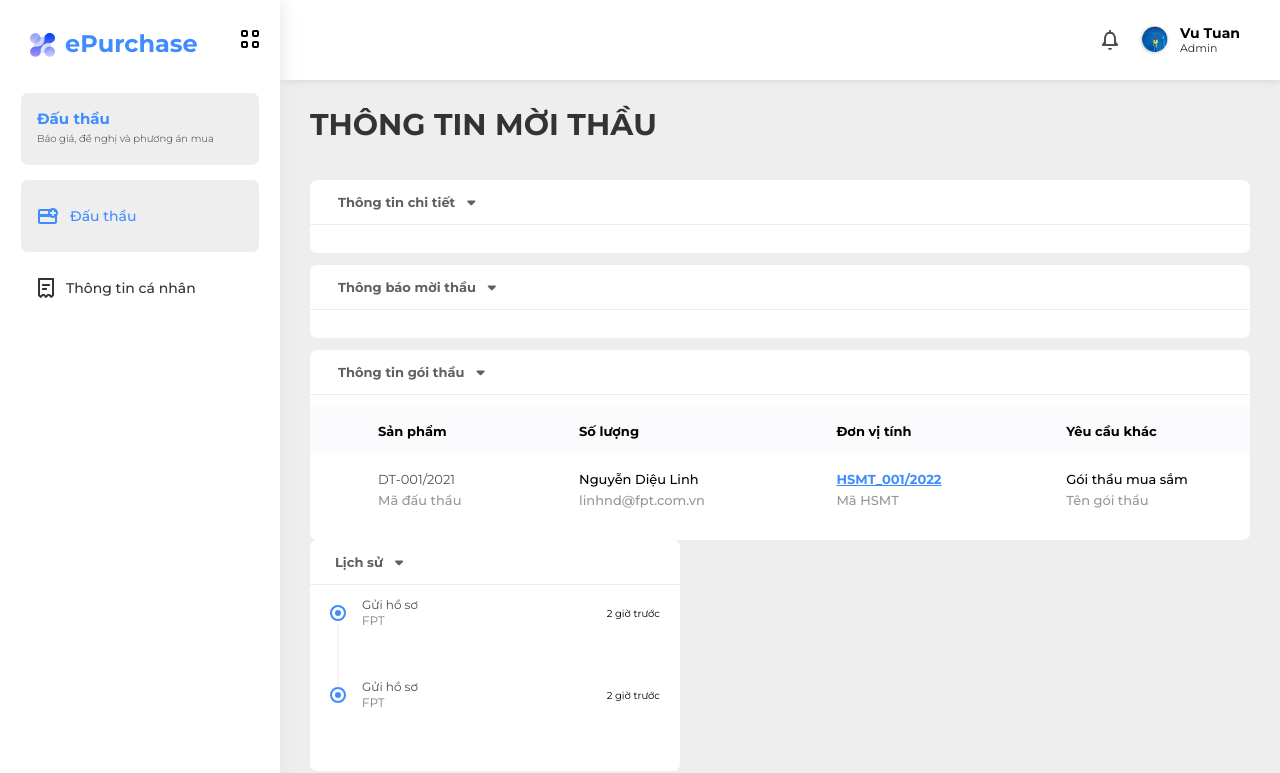
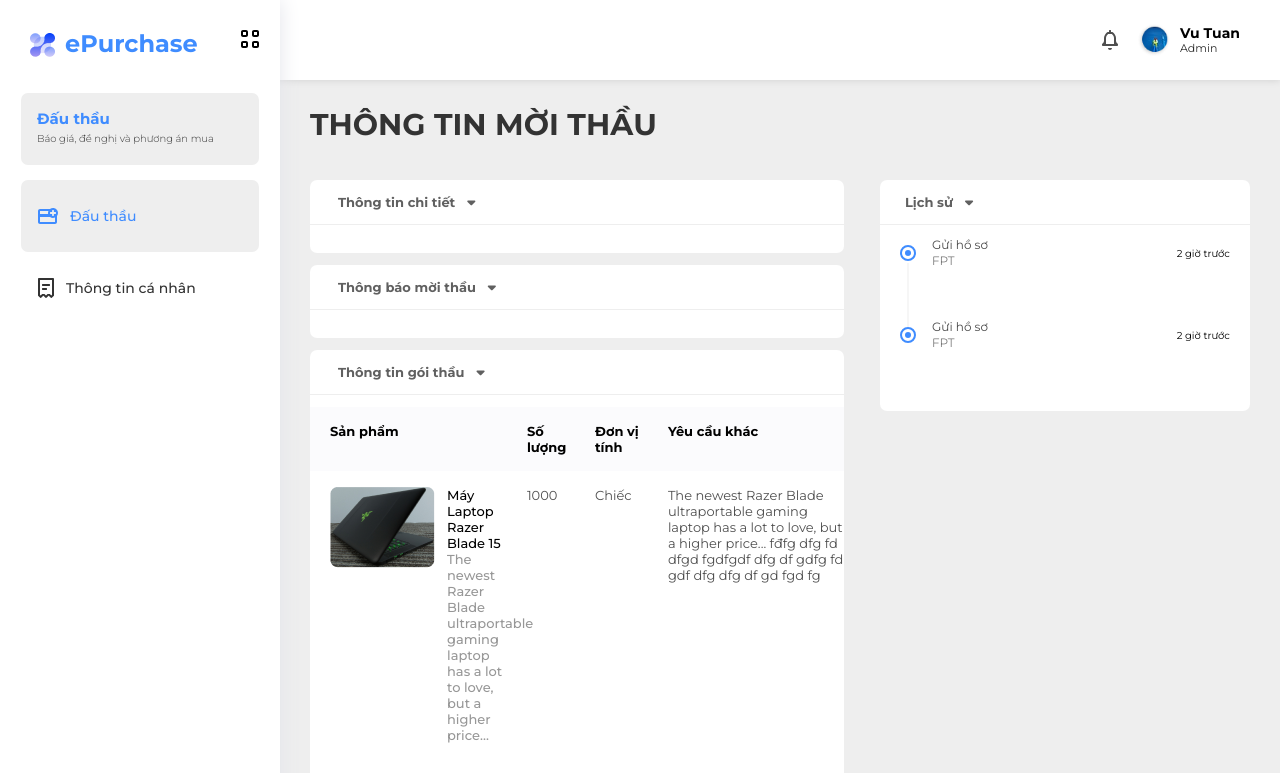
Before and after one commit to minhtaivo235/dauthau, a React (Create React App) app: page /nophoso in a window 1280 px wide. Shown: the top 773 px of the page. Built offline with nearby package versions, Linux system fonts and the light colour scheme.

Commit message:
infoPackage - done

```diff
--- a/src/App.scss
+++ b/src/App.scss
@@ -68,75 +68,3 @@
 .pb-2 {
   padding-bottom: 16px;
 }
-.table {
-  width: 100%;
-  &>thead {
-    background-color: rgba(245, 245, 250, 0.4);
-    th {
-      font-weight: 700;
-      font-size: 1.3rem;
-      line-height: 1.6rem;
-      padding: 16px 0px 16px 68px;
-      text-align: start;
-    }
-  }
-  &>tbody {
-    td {
-      font-weight: 500;
-      font-size: 13px;
-      line-height: 16px;
-      padding: 16px 0px 16px 68px;
-      position: relative;
-      div:first-child {
-        margin-bottom: 5px;
-      }
-      .label-link {
-        cursor: pointer;
-        font-weight: 700;
-        text-decoration: underline;
-        color: $primary-color;
-      }
-      .label-sub-text {
-        color: #979797;
-      }
-      .label-icon {
-        margin-top: 10px;
-        margin-right: 52px;
-        cursor: pointer;
-      }
-      .label-default {
-        font-weight: 400;
-        font-size: 1.3rem;
-        line-height: 1.6rem;
-        color: #4F4F4F;
-      }
-      .label-status {
-        border-radius: 7px;
-        text-align: center;
-        padding: 4px 8px;
-        &-inprogess {
-          color: #35455C;
-          background: linear-gradient(0deg, #F2F4F6, #F2F4F6), #FFFFFF;
-        }
-        &-close {
-          color: #3F8CFF;
-          background: #EFF2FE;
-        }
-        &-open {
-          color: #F48015;
-          background: linear-gradient(0deg, rgba(249, 181, 158, 0.3), rgba(249, 181, 158, 0.3)), #FFFFFF;
-        }
-        &-success {
-          color: #05784F;
-          background: rgba(46, 212, 122, 0.1);
-        }
-      }
-    }
-  }
-  &>:not(:first-child) {
-    border-top: none;
-  }
-  &>:not(caption)>*>* {
-    border: none;
-  }
-}
--- a/src/components/infoPackage/fakeData.js
+++ b/src/components/infoPackage/fakeData.js
@@ -2,25 +2,75 @@
 
 export const datasColumn = [
   {
-    sanPham: {
-      label: "DT-001/2021",
-      type: "default",
-      subLabel: "Mã đấu thầu",
+    1: {
+      label: "Máy Laptop Razer Blade 15",
+      type: "withImage",
+      subLabel:
+        "The newest Razer Blade ultraportable gaming laptop has a lot to love, but a higher price...",
     },
-    soLuong: {
-      label: "Nguyễn Diệu Linh",
-      type: "text",
-      subLabel: "linhnd@fpt.com.vn",
+    2: {
+      label: "1000",
+      type: "",
+      subLabel: "",
     },
-    donViTinh: {
-      label: "HSMT_001/2022",
-      type: "link",
-      subLabel: "Mã HSMT",
+    3: {
+      label: "Chiếc",
+      type: "",
+      subLabel: "",
     },
-    yeuCauKhac: {
-      label: "Gói thầu mua sắm",
-      type: "text",
-      subLabel: "Tên gói thầu",
+    4: {
+      label:
+        "The newest Razer Blade ultraportable gaming laptop has a lot to love, but a higher price... fđfg dfg fd  dfgd fgdfgdf dfg df gdfg fd gdf dfg dfg df gd fgd fg",
+      type: "",
+      subLabel: "",
+    },
+  },
+  {
+    1: {
+      label: "Máy Laptop Razer Blade 15",
+      type: "withImage",
+      subLabel:
+        "The newest Razer Blade ultraportable gaming laptop has a lot to love, but a higher price...",
+    },
+    2: {
+      label: "1000",
+      type: "",
+      subLabel: "",
+    },
+    3: {
+      label: "Chiếc",
+      type: "",
+      subLabel: "",
+    },
+    4: {
+      label:
+        "The newest Razer Blade ultraportable gaming laptop has a lot to love, but a higher price... fđfg dfg fd  dfgd fgdfgdf dfg df gdfg fd gdf dfg dfg df gd fgd fg",
+      type: "",
+      subLabel: "",
+    },
+  },
+  {
+    1: {
+      label: "Máy Laptop Razer Blade 15",
+      type: "withImage",
+      subLabel:
+        "The newest Razer Blade ultraportable gaming laptop has a lot to love, but a higher price...",
+    },
+    2: {
+      label: "1000",
+      type: "",
+      subLabel: "",
+    },
+    3: {
+      label: "Chiếc",
+      type: "",
+      subLabel: "",
+    },
+    4: {
+      label:
+        "The newest Razer Blade ultraportable gaming laptop has a lot to love, but a higher price... fđfg dfg fd  dfgd fgdfgdf dfg df gdfg fd gdf dfg dfg df gd fgd fg",
+      type: "",
+      subLabel: "",
     },
   },
 ];
--- a/src/components/table/table.scss
+++ b/src/components/table/table.scss
@@ -73,3 +73,82 @@
   }
 
 }
+
+.table {
+  width: 100%;
+  &>thead {
+    background-color: rgba(245, 245, 250, 0.4);
+    th {
+      font-weight: 700;
+      font-size: 1.3rem;
+      line-height: 1.6rem;
+      padding: 16px 0px;
+      // transform: translateX(20px);
+      position: relative;
+      text-align: start;
+      padding: 16px 0px 16px 20px;
+    }
+  }
+  &>tbody {
+    td {
+      font-weight: 500;
+      font-size: 13px;
+      line-height: 16px;
+      padding: 16px 0px 16px 20px;
+      div:first-child {
+        margin-bottom: 5px;
+      }
+      .item-img {
+        float: left;
+        margin-right: 12px;
+      }
+      .label {
+        display: -webkit-box;
+        -webkit-box-orient: vertical;
+        max-width: 300px;
+        &-link {
+          cursor: pointer;
+          font-weight: 700;
+          text-decoration: underline;
+          color: $primary-color;
+        }
+        &-sub-text {
+          color: #979797;
+        }
+        &-icon {
+          margin-top: 10px;
+          cursor: pointer;
+        }
+        &-default {
+          font-weight: 400;
+          font-size: 1.3rem;
+          line-height: 1.6rem;
+          color: #4F4F4F;
+        }
+        &-status {
+          border-radius: 7px;
+          text-align: center;
+          padding: 4px 8px;
+          &-inprogess {
+            color: #35455C;
+            background: linear-gradient(0deg, #F2F4F6, #F2F4F6), #FFFFFF;
+          }
+          &-close {
+            color: #3F8CFF;
+            background: #EFF2FE;
+          }
+          &-open {
+            color: #F48015;
+            background: linear-gradient(0deg, rgba(249, 181, 158, 0.3), rgba(249, 181, 158, 0.3)), #FFFFFF;
+          }
+          &-success {
+            color: #05784F;
+            background: rgba(46, 212, 122, 0.1);
+          }
+        }
+      }
+
+    }
+  }
+
+}
--- a/src/components/table/tableData.js
+++ b/src/components/table/tableData.js
@@ -1,9 +1,10 @@
 import React from "react";
 import { v4 as uuidv4 } from "uuid";
+import product from "../../assets/product.png";
 import "./table.scss";
 
 const switchType = (type, status = null) => {
-  if (type === "default") return "label-default";
+  if (type === "withImage") return "label-with-image";
   if (type === "link") return "label-link";
   if (type === "text") return "label-text";
   if (type === "icon") return "label-icon";
@@ -13,7 +14,7 @@
     if (status === "success") return "label-status label-status-success";
     if (status === "close") return "label-status label-status-close";
   }
-  return "";
+  return "label-default";
 };
 
 const TableData = ({ rowTitle, datasColumn }) => {
@@ -33,7 +34,16 @@
               {Object.entries(item).map(([key, val]) => {
                 return (
                   <td key={uuidv4()}>
-                    <div className={switchType(val.type, val.subLabel)}>
+                    {val.type === "withImage" && (
+                      <img
+                        src={product}
+                        alt="product"
+                        className="item-img"
+                      ></img>
+                    )}
+                    <div
+                      className={"label " + switchType(val.type, val.subLabel)}
+                    >
                       {val.label === "icon" ? (
                         <svg
                           width="16"
@@ -54,7 +64,7 @@
                       )}
                     </div>
                     {val.subLabel && val.type !== "status" ? (
-                      <div className="label-sub-text">{val.subLabel}</div>
+                      <div className="label label-sub-text">{val.subLabel}</div>
                     ) : (
                       ""
                     )}
```
Also changed, not shown: src/assets/product.png (added).
